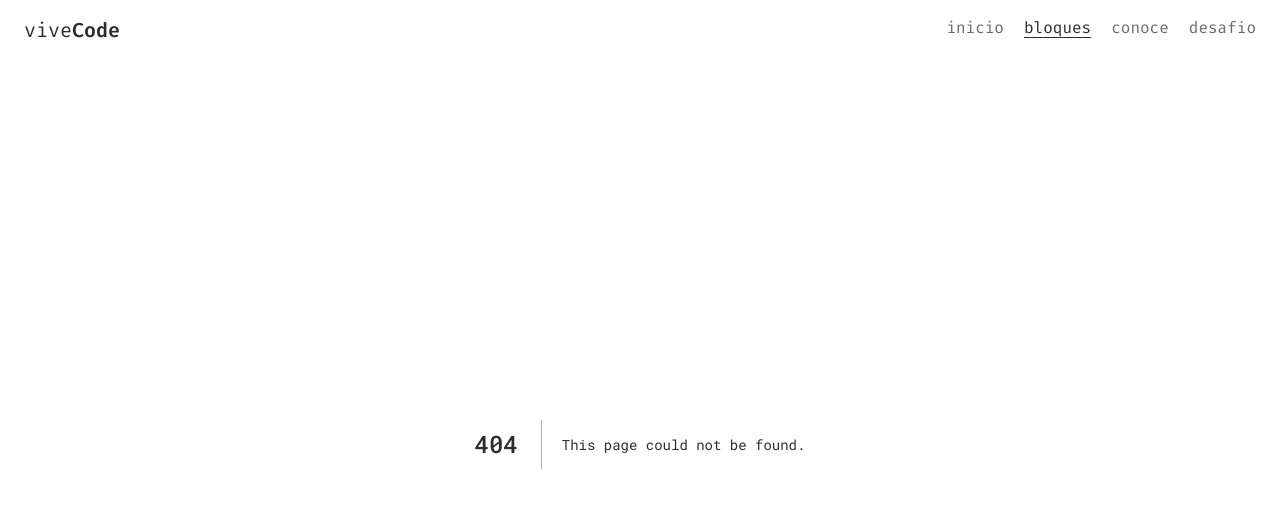
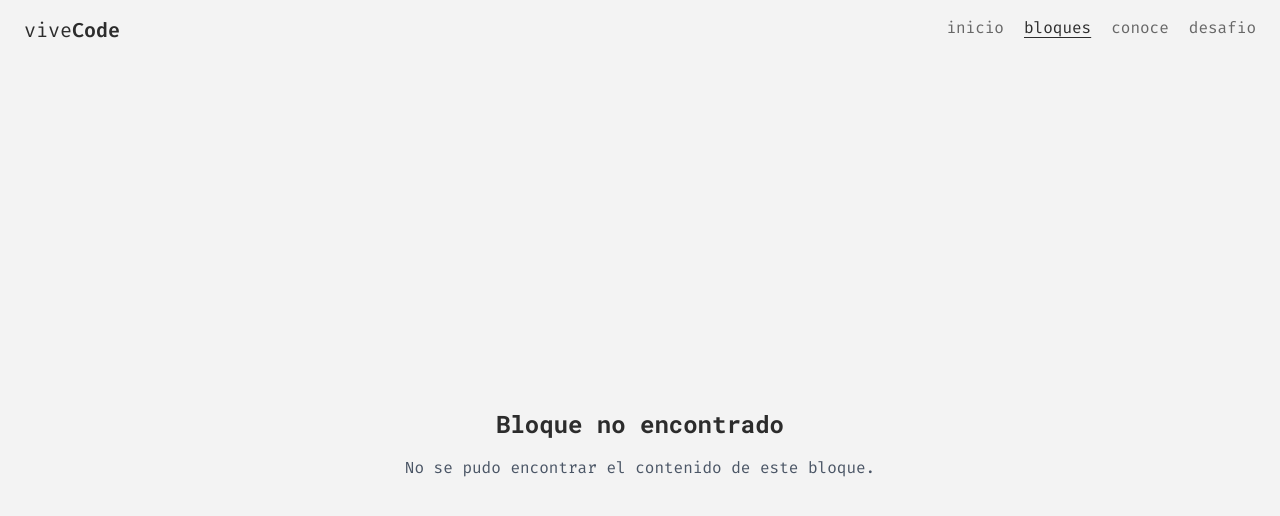
Before and after one commit to INKINSS/vive-code, a Next.js app: page /blocks/0 in a window 1280 px wide. Before the commit this address had no page. Shown: the top 516 px of the page. Built offline with nearby package versions, Linux system fonts and the light colour scheme; a web font is replaced by a local one.

Commit message:
feat(pages): añade primera vista de cada bloque

```diff
--- /dev/null
+++ b/src/app/blocks/[blockId]/page.tsx
@@ -0,0 +1,43 @@
+import fs from "fs";
+import path from "path";
+import { compileMDX } from "next-mdx-remote/rsc";
+
+export default async function BlockPage({
+  params,
+}: {
+  params: Promise<{ blockId: string }>;
+}) {
+  const { blockId } = await params;
+
+  const indexPath = path.join(
+    process.cwd(),
+    "src",
+    "content",
+    "blocks",
+    blockId,
+    "index.mdx"
+  );
+
+  if (!fs.existsSync(indexPath)) {
+    return (
+      <div className="flex items-center justify-center min-h-screen">
+        <div className="text-center">
+          <h1 className="text-2xl font-bold mb-4">Bloque no encontrado</h1>
+          <p className="text-gray-600">
+            No se pudo encontrar el contenido de este bloque.
+          </p>
+        </div>
+      </div>
+    );
+  }
+
+  const source = fs.readFileSync(indexPath, "utf-8");
+  const { content } = await compileMDX({
+    source,
+    options: { parseFrontmatter: true },
+  });
+
+  return (
+    <article className="prose max-w-4xl mx-auto px-4 py-8 text-customMainBlack animate-blurUp">{content}</article>
+  );
+}
```
